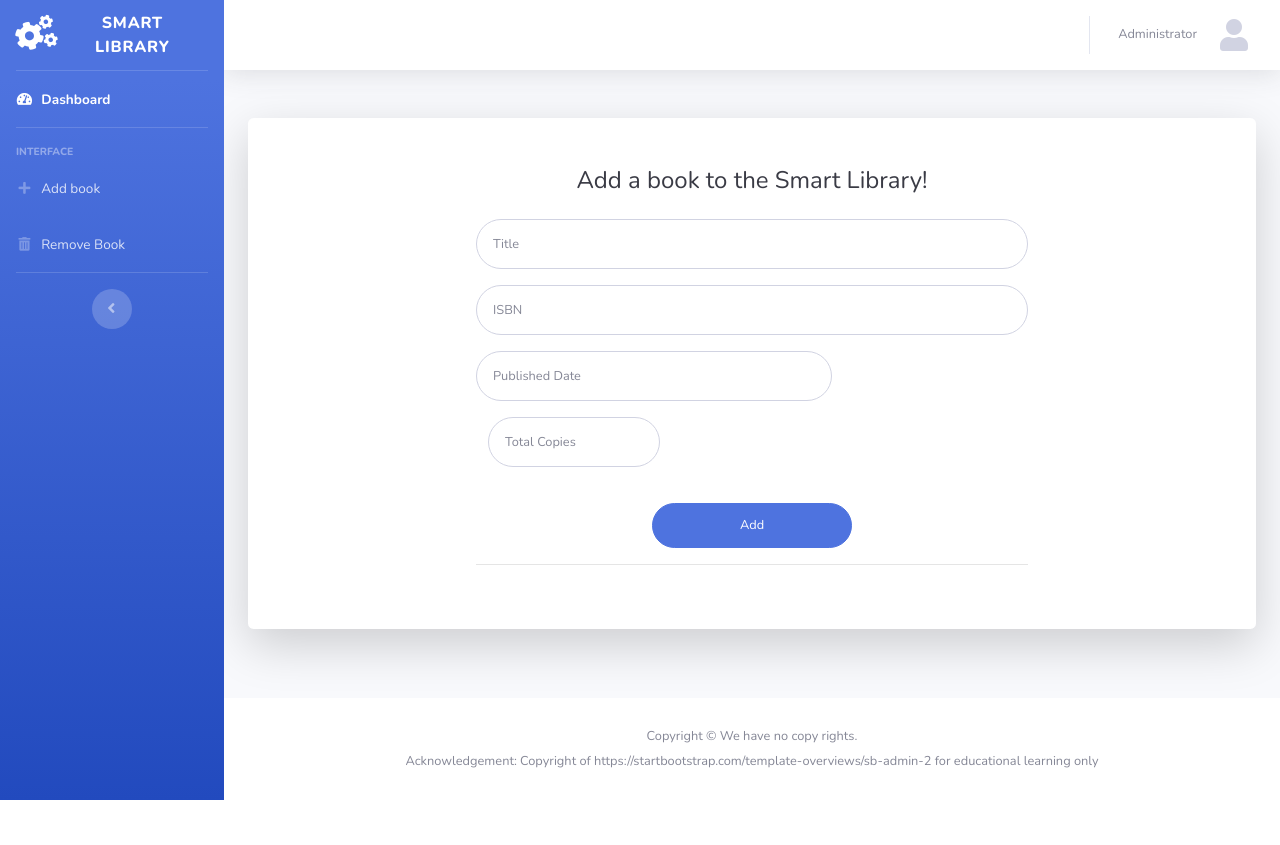
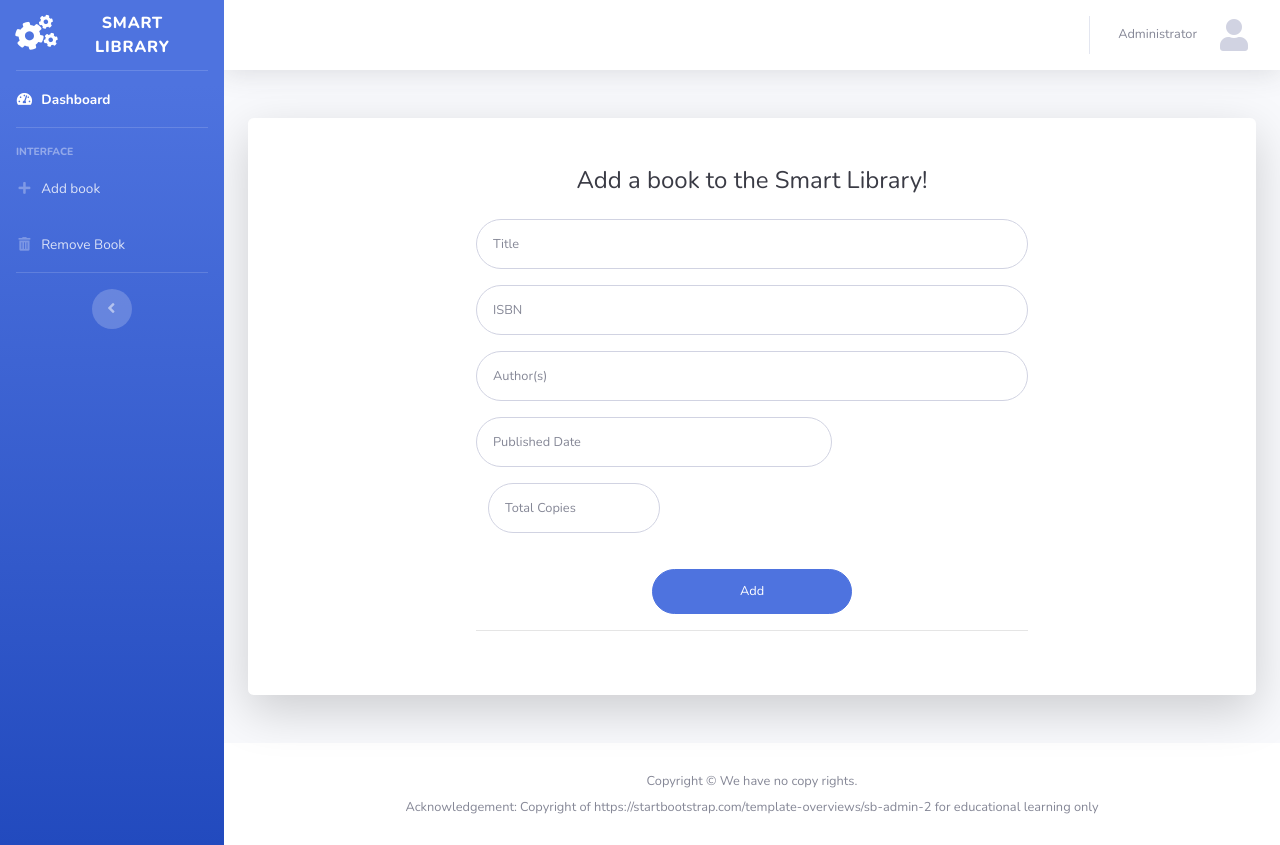
Before and after one commit to ujjwalbatra/smart-library, a Flask app: page /add-book/ in a window 1280 px wide. Before the commit the page ends 800 px from the top, so only its background shows below. Run offline with Flask 2, Linux system fonts and the light colour scheme; parts of the project's set-up code (start-up, migrations or seed data) failed here and were passed over; some libraries are stand-ins or nearby versions.

Commit message:
add book functionality added

```diff
--- a/admin_portal/app.py
+++ b/admin_portal/app.py
@@ -28,7 +28,7 @@ def check_credentials():
         else:
             return redirect(url_for('dashboard'))
 
-    flash(error, "danger")
+    flash(error, 'danger')
     return redirect(url_for('login'))
 
 
@@ -46,9 +46,36 @@ def dashboard():
     return render_template("dashboard.html")
 
 
-@app.route('/add-book/')
+@app.route('/add-book/', methods=["POST", "GET"])
 def add():
-    return render_template("add-book.html")
+    if request.method == 'POST':
+        try:
+            title = request.form.get('title')
+            isbn = request.form.get('isbn')
+            published_date = int(request.form.get('publishedDate'))
+            author = int(request.form.get('author'))
+            total_copies = int(request.form.get('totalCopies'))
+        except ValueError:
+            flash('Invalid Values! Please try again.', 'danger')
+            return redirect(url_for('add-book'))
+
+        if title == '' \
+                or isbn == '' \
+                or author == '' \
+                or published_date < 1800 or published_date > 2020 \
+                or total_copies < 0:
+
+            flash('Invalid Values! Please try again.', 'danger')
+            return redirect(url_for('add-book'))
+        else:
+            new_book = Book(title, isbn, published_date, author, total_copies)
+            db.session.add(new_book)
+            db.session.commit()
+
+            flash('Book {} added'.format(title), 'success')
+            return redirect(url_for('add-book'))
+    else:
+        return render_template("add-book.html")
 
 
 @app.route('/search-book/')
--- a/admin_portal/templates/add-book.html
+++ b/admin_portal/templates/add-book.html
@@ -167,35 +167,52 @@
                                             <h1 class="h4 text-gray-900 mb-4">Add a book to the Smart Library!</h1>
                                         </div>
                                         <form class="user">
-                                            <div class="form-group">
-                                                <input type="text" class="form-control form-control-user"
-                                                       id="title" aria-describedby="title"
+                                            <div class="form-group" method="POST" action="/add-book/">
+                                                <input type="text"
+                                                       class="form-control form-control-user"
+                                                       id="title"
+                                                       aria-describedby="title"
                                                        placeholder="Title">
                                             </div>
                                             <div class="form-group">
-                                                <input type="text" class="form-control form-control-user"
-                                                       id="isbn" placeholder="ISBN">
+                                                <input type="text"
+                                                       class="form-control form-control-user"
+                                                       id="isbn"
+                                                       placeholder="ISBN">
                                             </div>
+
+                                            <div class="form-group">
+                                                <input type="text"
+                                                       class="form-control form-control-user"
+                                                       id="author"
+                                                       placeholder="Author(s)">
+                                            </div>
+
                                             <div class="card-columns"
                                                  style="  display: flex;flex-flow: row wrap;align-items: center;">
                                                 <div class="form-group col-8" style="padding-left: 0">
-                                                    <input type="text" class="form-control form-control-user"
-                                                           id="publishedDate" onfocus="(this.type='date')"
+                                                    <input type="text"
+                                                           class="form-control form-control-user"
+                                                           id="publishedDate"
+                                                           onfocus="(this.type='date')"
                                                            placeholder="Published Date">
                                                 </div>
 
-                                                <div class="form-group col-4" style="padding-right: 0">
-                                                    <input type="number" class="form-control form-control-user"
-                                                           id="totalCopies" placeholder="Total Copies">
+                                                <div class="form-group col-4"
+                                                     style="padding-right: 0">
+                                                    <input type="number"
+                                                           class="form-control form-control-user"
+                                                           id="totalCopies"
+                                                           placeholder="Total Copies">
                                                 </div>
                                             </div>
 
-                                            <a class="btn btn-primary btn-user btn-block"
-                                               href="#" data-toggle="modal"
-                                               data-target="#addBookModal"
-                                               style="width: 200px; margin: 20px auto auto;">
-                                                Add
-                                            </a>
+                                            <input class="btn btn-primary btn-user btn-block"
+                                                   data-toggle="modal"
+                                                   data-target="#addBookModal"
+                                                   type="submit"
+                                                   style="width: 200px; margin: 20px auto auto;"
+                                                   value="Add">
                                             <hr>
 
                                         </form>
@@ -257,7 +274,7 @@
     </div>
 </div>
 
-<!-- Logout Modal-->
+<!-- add book Modal-->
 <div class="modal fade" id="addBookModal" tabindex="-1" role="dialog" aria-labelledby="exampleModalLabel"
      aria-hidden="true">
     <div class="modal-dialog" role="document">
@@ -268,9 +285,16 @@
                     <span aria-hidden="true">×</span>
                 </button>
             </div>
-            <div class="modal-body">Book has been added to the library</div>
+            {% with messages = get_flashed_messages() %}
+                {% if messages %}
+                    {% for message in messages %}
+                        <!-- Do something with the message -->
+                        <div class="modal-body">{{ message }}</div>
+                    {% endfor %}
+                {% endif %}
+            {% endwith %}
             <div class="modal-footer justify-content-center">
-                <a class="btn btn-primary" style="width: 100px" href="/dashboard/">OK</a>
+                <a class="btn btn-primary" style="width: 100px" href="/add-book/">OK</a>
             </div>
         </div>
     </div>
```
Also changed, not shown: admin_portal/models.py (+8 -0 lines).
